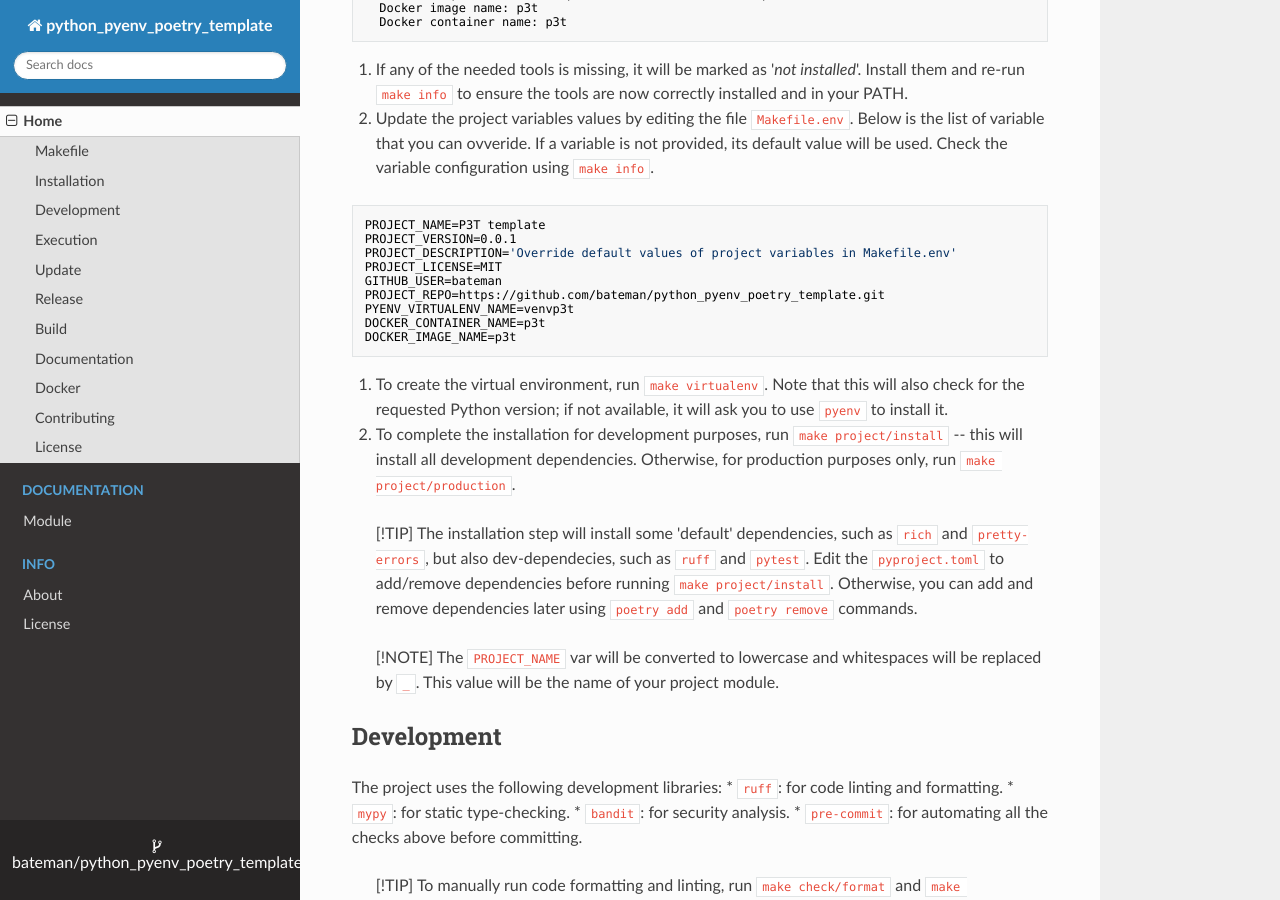
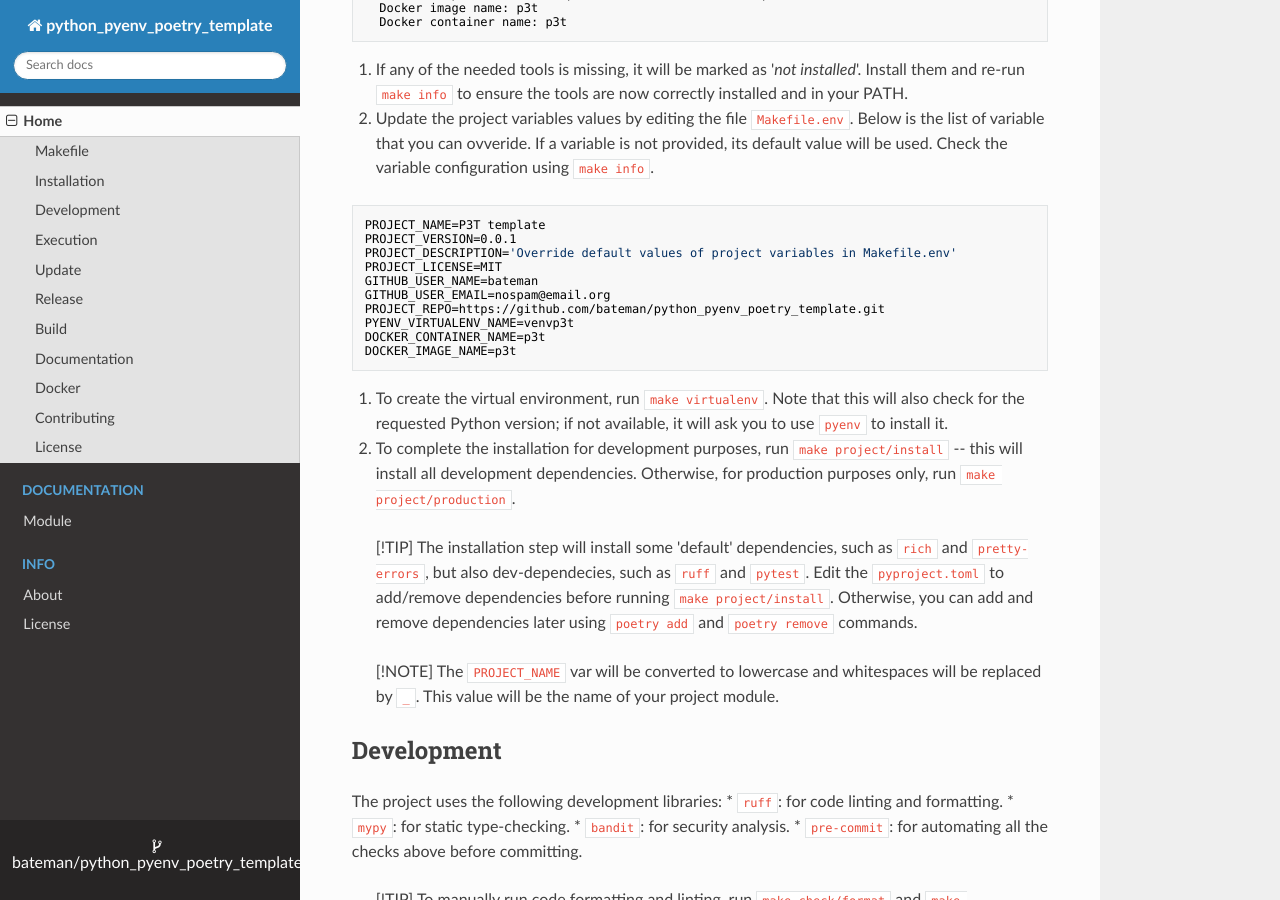
Before and after one commit to bateman/python_pyenv_poetry_template, an MkDocs documentation site: the page built from docs/index.md, in a window 1280 px wide and 900 px high, scrolled down 1625 px. Built offline with MkDocs 1.6.1, drawn with Linux system fonts in a browser that asks for light colours; nearby versions of some CDN libraries.

Commit message:
Update GitHub user name and email example in Makefile.env

```diff
--- a/docs/index.md
+++ b/docs/index.md
@@ -100,7 +100,8 @@ PROJECT_NAME=P3T template
 PROJECT_VERSION=0.0.1
 PROJECT_DESCRIPTION='Override default values of project variables in Makefile.env'
 PROJECT_LICENSE=MIT
-GITHUB_USER=bateman
+GITHUB_USER_NAME=bateman
+GITHUB_USER_EMAIL=nospam@email.org
 PROJECT_REPO=https://github.com/bateman/python_pyenv_poetry_template.git
 PYENV_VIRTUALENV_NAME=venvp3t
 DOCKER_CONTAINER_NAME=p3t
```
Also changed, not shown: README.md (+2 -1 lines).
